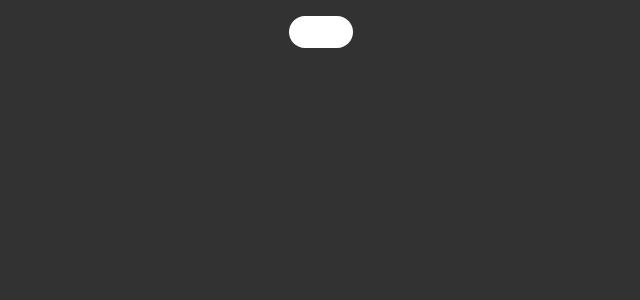
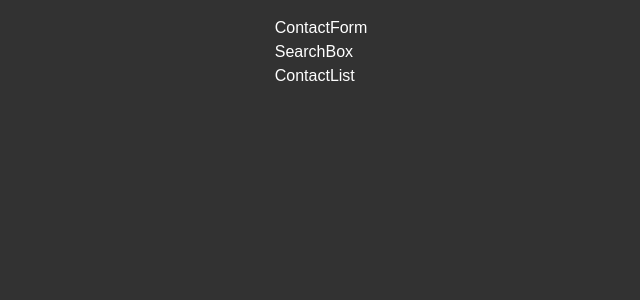
Before and after one commit to qboww/goit-react-hw-03, a React (Vite) app: page / in a window 1280 px wide. Shown: the top 300 px of the page, without its empty margins (319-959 px from the left). Built offline with nearby package versions, Linux system fonts and the light colour scheme.

Commit message:
added components

```diff
--- a/src/App.jsx
+++ b/src/App.jsx
@@ -1,9 +1,15 @@
 import "./App.css";
+
+import SearchBox from "./components/SearchBox/SearchBox";
+import ContactForm from "./components/ContactForm/ContactForm";
+import ContactList from "./components/ContactList/ContactList";
+
 const App = () => {
   return (
     <div className="container">
-      <div className="card">
-      </div>
+      <ContactForm />
+      <SearchBox />
+      <ContactList />
     </div>
   );
 };
--- /dev/null
+++ b/src/components/Contact/Contact.jsx
@@ -0,0 +1,5 @@
+export const Contact = () => {
+  return <div>Contact</div>;
+};
+
+export default Contact;
--- /dev/null
+++ b/src/components/ContactForm/ContactForm.jsx
@@ -0,0 +1,7 @@
+export const ContactForm = () => {
+  return (
+    <div>ContactForm</div>
+  )
+}
+
+export default ContactForm;
--- /dev/null
+++ b/src/components/ContactList/ContactList.jsx
@@ -0,0 +1,5 @@
+export const ContactList = () => {
+  return <div>ContactList</div>;
+};
+
+export default ContactList;
--- /dev/null
+++ b/src/components/SearchBox/SearchBox.jsx
@@ -0,0 +1,5 @@
+export const SearchBox = () => {
+  return <div>SearchBox</div>;
+};
+
+export default SearchBox;
```
Also changed, not shown: src/components/Contact/Contact.module.css (added), src/components/ContactForm/ContactForm.module.css (added), src/components/ContactList/ContactList.module.css (added), src/components/SearchBox/SearchBox.module.css (added).
